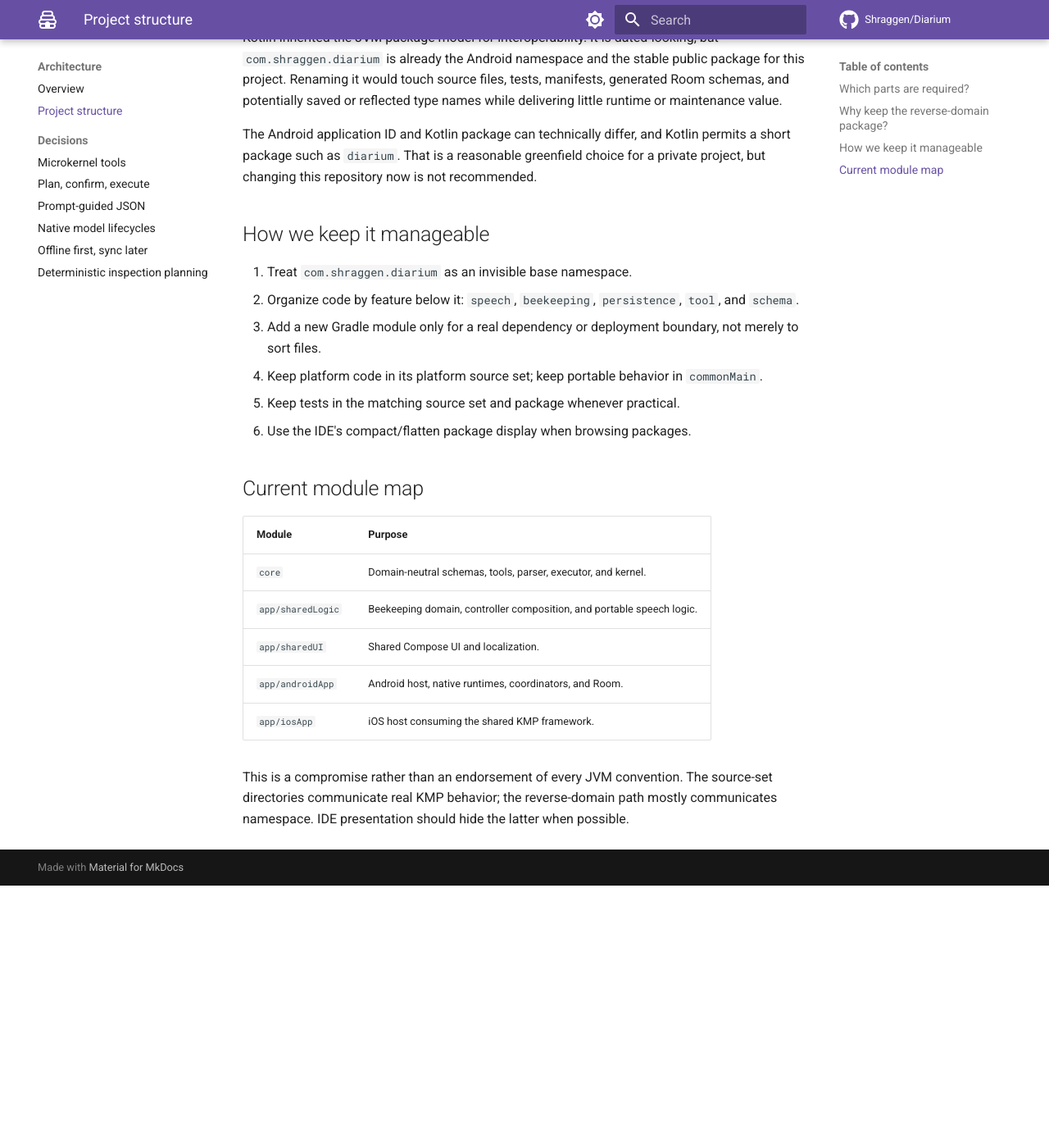
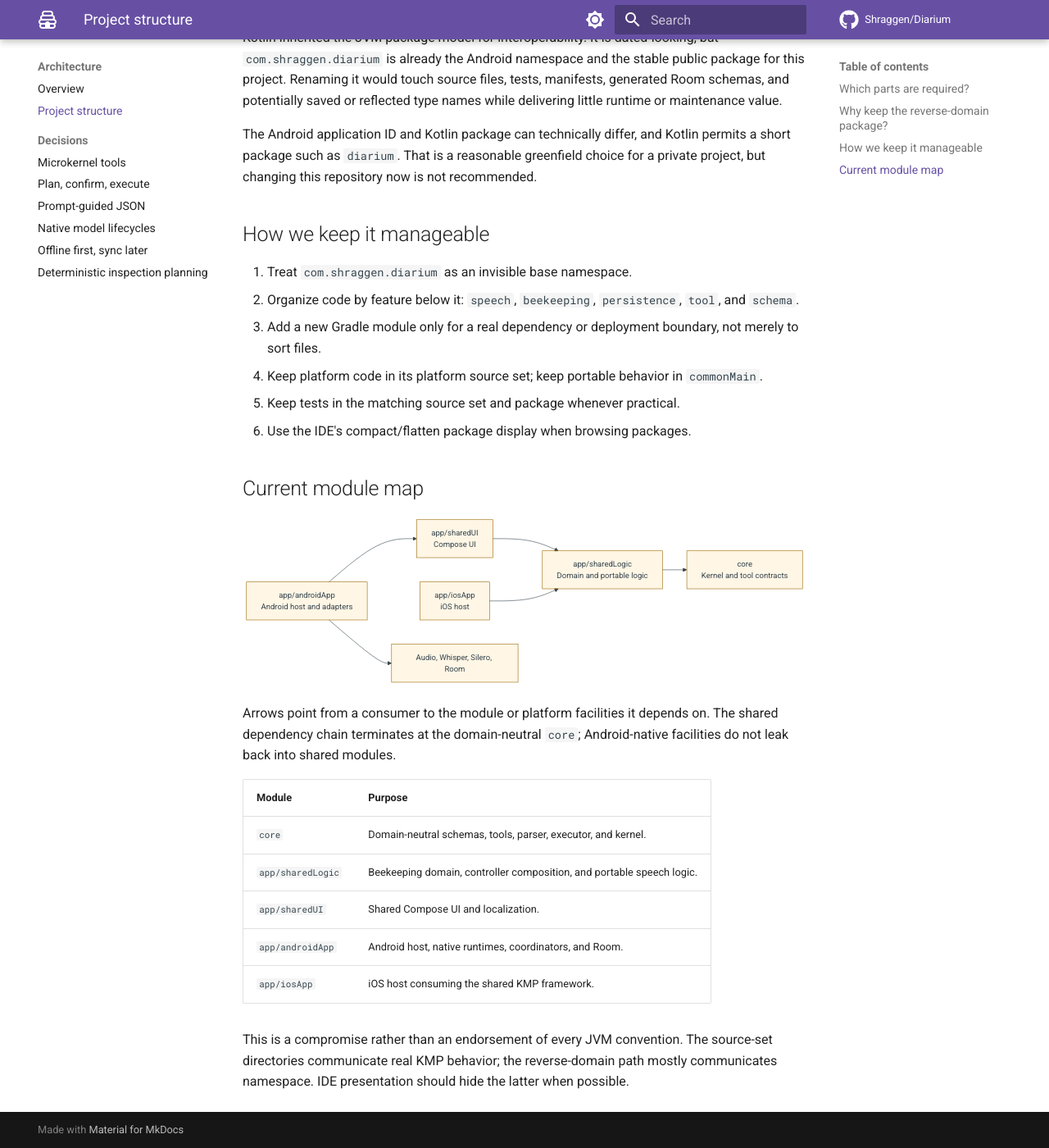
Before and after one commit to Shraggen/Diarium, an MkDocs documentation site: the page built from docs/project-structure.md, in a window 1280 px wide and 1400 px high, scrolled down 877 px. Shown: the whole window at 82% size. Built offline with MkDocs 1.6.1 and Material for MkDocs 9.7.7, drawn with Linux system fonts in a browser that asks for light colours; comment, search, counter and statistics services are not loaded; before the commit the page ends 1957 px from its top, so only the background shows below that.

Commit message:
docs: fixed the mermaid diagrams

````diff
--- /dev/null
+++ b/docs/javascripts/mermaid.js
@@ -0,0 +1,10 @@
+mermaid.initialize({
+  startOnLoad: false,
+  securityLevel: "strict",
+});
+
+document$.subscribe(() => {
+  mermaid.run({
+    querySelector: ".mermaid",
+  });
+});
--- a/docs/project-structure.md
+++ b/docs/project-structure.md
@@ -55,6 +55,26 @@ not recommended.
 
 ## Current module map
 
+```mermaid
+flowchart LR
+    Android["app/androidApp<br/>Android host and adapters"]
+    SharedUI["app/sharedUI<br/>Compose UI"]
+    SharedLogic["app/sharedLogic<br/>Domain and portable logic"]
+    Core["core<br/>Kernel and tool contracts"]
+    IOS["app/iosApp<br/>iOS host"]
+    AndroidNative["Audio, Whisper, Silero, Room"]
+
+    Android --> SharedUI
+    Android --> AndroidNative
+    SharedUI --> SharedLogic
+    IOS --> SharedLogic
+    SharedLogic --> Core
+```
+
+Arrows point from a consumer to the module or platform facilities it depends
+on. The shared dependency chain terminates at the domain-neutral `core`;
+Android-native facilities do not leak back into shared modules.
+
 | Module | Purpose |
 | --- | --- |
 | `core` | Domain-neutral schemas, tools, parser, executor, and kernel. |
--- a/docs/stylesheets/extra.css
+++ b/docs/stylesheets/extra.css
@@ -111,6 +111,16 @@
   font-size: 0.82rem;
 }
 
+.mermaid {
+  overflow: auto;
+  text-align: center;
+}
+
+.mermaid svg {
+  max-width: 100%;
+  height: auto;
+}
+
 @media screen and (min-width: 76.25em) {
   .diarium-hero {
     margin-top: 0;
--- a/mkdocs.yml
+++ b/mkdocs.yml
@@ -42,13 +42,21 @@ markdown_extensions:
   - pymdownx.highlight:
       anchor_linenums: true
   - pymdownx.inlinehilite
-  - pymdownx.superfences
+  - pymdownx.superfences:
+      custom_fences:
+        - name: mermaid
+          class: mermaid
+          format: !!python/name:pymdownx.superfences.fence_code_format
   - tables
   - toc:
       permalink: true
 
 extra_css:
   - stylesheets/extra.css
+
+extra_javascript:
+  - https://cdn.jsdelivr.net/npm/mermaid@11/dist/mermaid.min.js
+  - javascripts/mermaid.js
 
 nav:
   - Home: index.md
````
Also changed, not shown: README.md (+13 -6 lines), docs/architecture.md (+56 -12 lines), docs/releasing.md (+14 -0 lines), docs/testing.md (+16 -0 lines).
